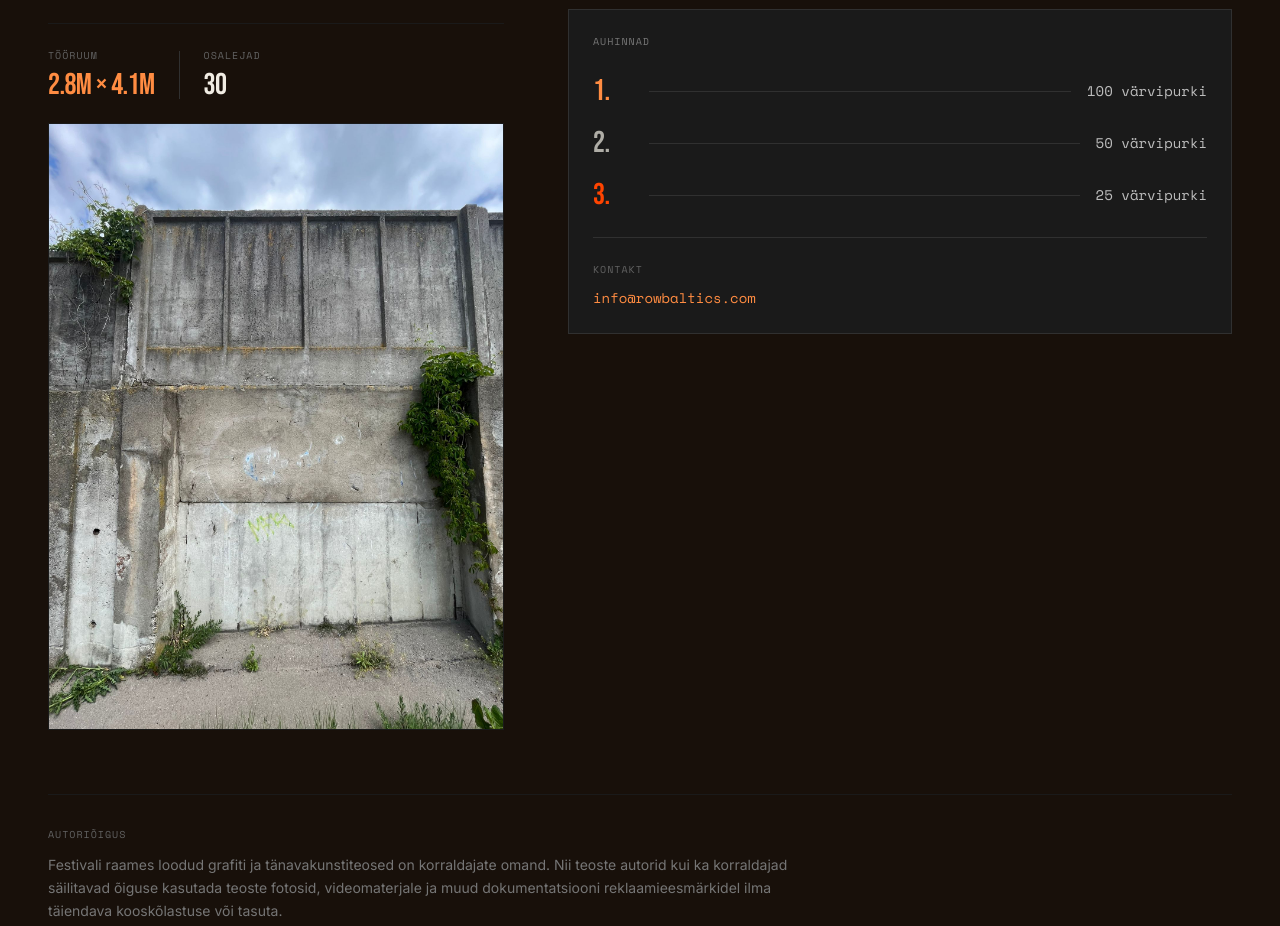
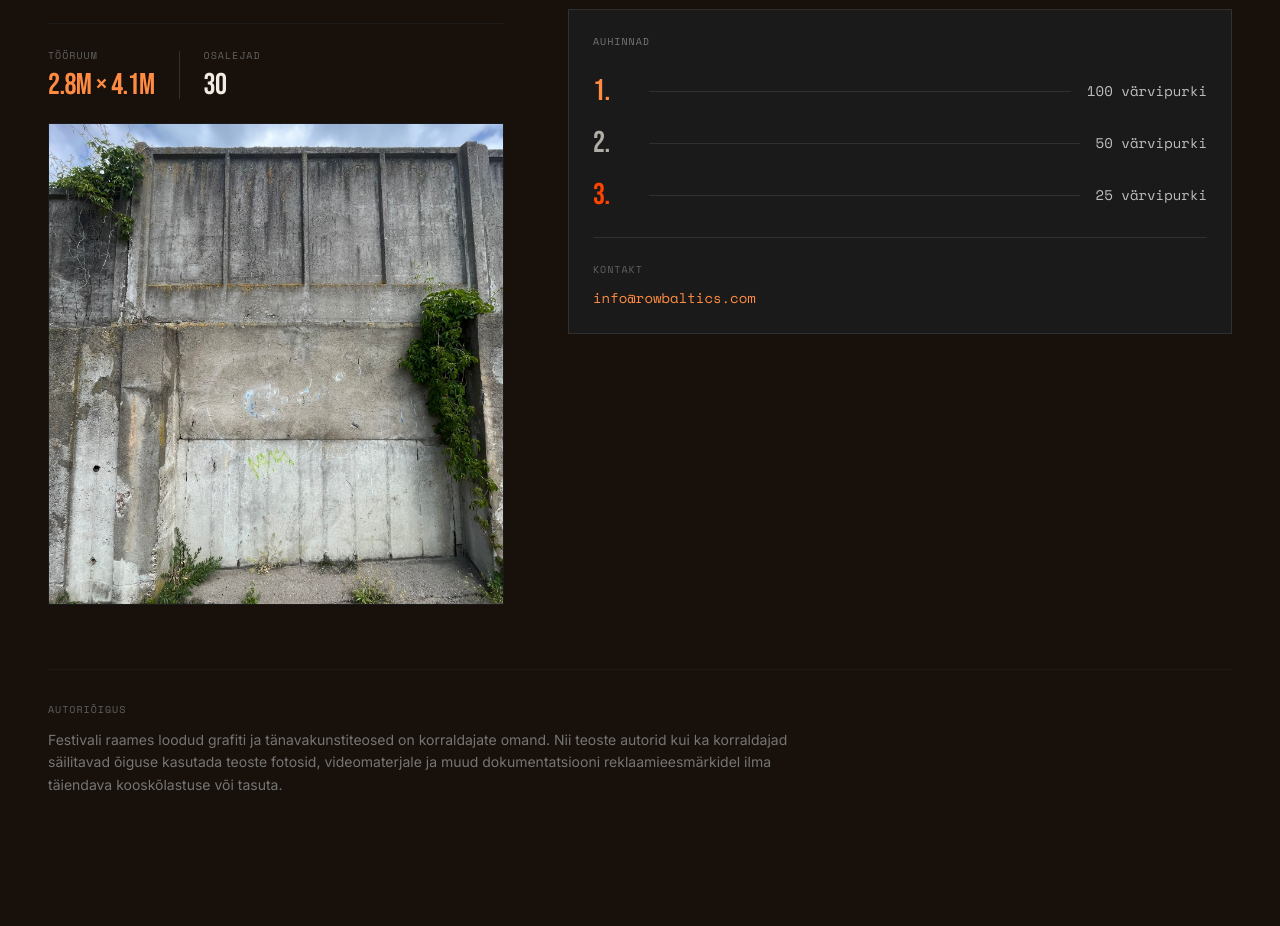
Before and after one commit to vasiljevsvladislavs-dot/rowbaltic, a Next.js app: page /ee in a window 1280 px wide. Shown: the part 2851-3777 px from the top of the page. Built offline with nearby package versions, Linux system fonts and the light colour scheme.

Commit message:
Fix siena image proportions for mobile/desktop

```diff
--- a/src/components/sections/CompetitionSection.tsx
+++ b/src/components/sections/CompetitionSection.tsx
@@ -80,9 +80,9 @@ export default function CompetitionSection({ dict }: Props) {
                   <Image
                     src="/siena.jpeg"
                     alt="Siena — ROW BALTIC 2026"
-                    width={800}
-                    height={600}
-                    className="w-full h-auto object-cover"
+                    width={1536}
+                    height={2048}
+                    className="w-full h-auto lg:max-h-[480px] object-cover object-center"
                     priority={false}
                   />
                 </div>
```
Also changed, not shown: 1 other file (tests, documents, lock files or other folders).
